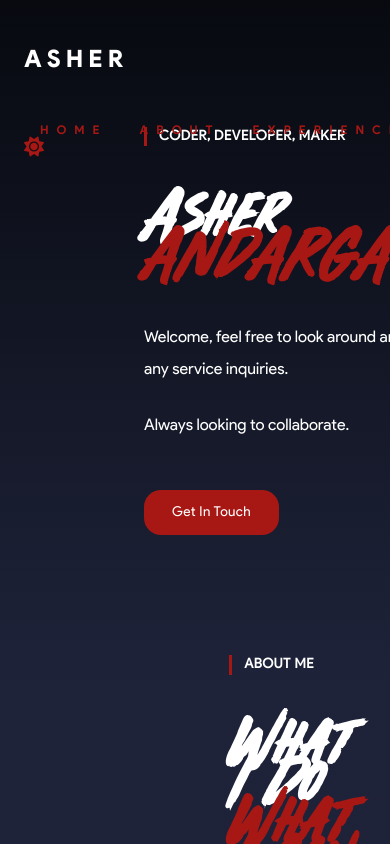
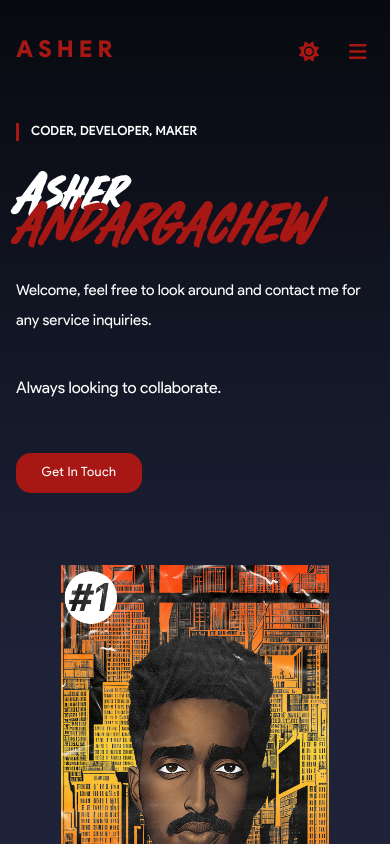
Before and after one commit to AsherAnd/asherand.com, a React (Create React App) app: page / in a window 390 px wide. Shown: the top 844 px of the page. Built offline with nearby package versions, Linux system fonts and the light colour scheme.

Commit message:
added breakpoints points to some sections (nav, home, about and project title) and added hamburger menu

```diff
--- a/src/App.js
+++ b/src/App.js
@@ -7,6 +7,7 @@ function App() {
 
   return (
     <div className="App">
+      <div className="overlay"></div>
       <Header theme={theme} changeTheme={changeTheme} />
       <Main theme={theme} />
     </div>
--- /dev/null
+++ b/src/actions/MenuToggle.js
@@ -0,0 +1,28 @@
+import { useEffect, useState } from "react";
+
+function MenuToggle() {
+  //button state
+  const [state, setState] = useState("closed");
+
+  useEffect(() => {
+    if (state === "open") {
+      document.querySelector("body").classList.add("open");
+      document.querySelector("body").classList.remove("closed");
+    } else {
+      document.querySelector("body").classList.add("closed");
+      document.querySelector("body").classList.remove("open");
+    }
+  }, [state]);
+
+  const toggleMenu = () => {
+    if (state === "closed") {
+      setState("open");
+    } else if (state === "open") {
+      setState("closed");
+    }
+  };
+
+  return { state, toggleMenu };
+}
+
+export default MenuToggle;
--- a/src/actions/Theme.js
+++ b/src/actions/Theme.js
@@ -8,9 +8,11 @@ function Theme() {
 
   useEffect(() => {
     if (theme === "light") {
-      document.querySelector("body").classList = "light";
+      document.querySelector("body").classList.add("light");
+      document.querySelector("body").classList.remove("dark");
     } else {
-      document.querySelector("body").classList = "dark";
+      document.querySelector("body").classList.add("dark");
+      document.querySelector("body").classList.remove("light");
     }
   }, [theme]);
 
--- /dev/null
+++ b/src/components/Hamburger.js
@@ -0,0 +1,9 @@
+function Hamburger(props) {
+  return (
+    <div className="hamburger">
+      <i className={"fa-solid fa-bars fa-lg"} onClick={props.toggle}></i>
+    </div>
+  );
+}
+
+export default Hamburger;
--- a/src/components/Header.js
+++ b/src/components/Header.js
@@ -1,9 +1,14 @@
 import { useState } from "react";
 import ThemeButton from "./ThemeButton";
+import Hamburger from "./Hamburger";
+import MenuToggle from "../actions/MenuToggle";
 
 function Header(props) {
   // Sticky Navbar
   const [fixed, setScroll] = useState(true);
+
+  // hamburger menu
+  const { _, toggleMenu } = MenuToggle();
 
   window.addEventListener("scroll", () => {
     if (window.pageYOffset > 0) {
@@ -44,7 +49,10 @@ function Header(props) {
             </a>
           </li>
         </ul>
-        <ThemeButton theme={props.theme} changeTheme={props.changeTheme} />
+        <div className="side-buttons">
+          <ThemeButton theme={props.theme} changeTheme={props.changeTheme} />
+          <Hamburger toggle={toggleMenu} />
+        </div>
       </nav>
     </header>
   );
--- a/src/containers/About.js
+++ b/src/containers/About.js
@@ -6,7 +6,10 @@ function About() {
     <section className="about" id="about">
       <div className="container">
         <div className="about-image">
-          <img src={Image} alt="prometheus" />
+          <figure>
+            <img src={Image} alt="prometheus" />
+            <figcaption>(The Coming of Prometheus by Me)</figcaption>
+          </figure>
         </div>
         <div className="about-info">
           <SubHeading text="About Me" />
--- a/src/styles/style.css
+++ b/src/styles/style.css
@@ -40,6 +40,10 @@ body {
   overflow-x: hidden;
   color: var(--secondary-text-color);
   font-family: "Product Sans";
+}
+
+figure {
+  text-align: center;
 }
 
 .highlight {
@@ -136,11 +140,11 @@ header.scrolled .name {
   font-family: "Product Sans Black";
   letter-spacing: 5px;
   transition: 0.3s;
+  color: var(--text-color);
 }
 
 nav.container {
   display: flex;
-  flex-wrap: wrap;
   align-items: baseline;
 }
 
@@ -436,7 +440,7 @@ nav.container {
 }
 
 .projects {
-  padding: 0px 120px 10px 120px;
+  padding: 120px;
   width: 100%;
   overflow: hidden;
 }
@@ -556,6 +560,15 @@ nav.container {
   margin: 0 auto;
 }
 
+.hamburger {
+  display: none;
+  padding: 1rem 0;
+  height: 12px;
+  width: 25px;
+  box-sizing: content-box;
+  cursor: pointer;
+}
+
 .heading {
   font-size: 4.5rem;
   line-height: 0.5;
@@ -615,3 +628,227 @@ body.dark {
     margin-top: 800px;
   }
 }
+
+/* 1000px screens */
+@media (max-width: 1000px) {
+  .btn {
+    padding: 0.8rem 1.6rem;
+    font-size: 0.8rem;
+    border-radius: 15px;
+    min-width: 100px;
+  }
+
+  .btn.secondary-btn {
+    font-size: 0.85rem;
+  }
+
+  .filter-btn {
+    font-size: 0.7rem;
+  }
+
+  .heading {
+    font-size: 3.5rem;
+  }
+
+  header .name {
+    height: 100px;
+    line-height: 100px;
+  }
+
+  .name {
+    font-size: 1.45rem;
+  }
+
+  .nav-link {
+    font-size: 0.7rem;
+  }
+
+  .showcase-area {
+    padding: 100px 0;
+  }
+
+  .showcase-area .container {
+    grid-template-columns: 1fr 0.5fr;
+  }
+
+  .sub-heading {
+    font-size: 0.75rem;
+  }
+
+  .text {
+    font-size: 0.94rem;
+    margin: 0.1rem 0;
+  }
+}
+
+/* 768 screen */
+@media (max-width: 768px) {
+  .about .container {
+    grid-template-columns: 1fr;
+    justify-items: center;
+    row-gap: 2rem;
+  }
+
+  .about-info {
+    grid-row: 1;
+  }
+
+  body.open header {
+    max-height: 505px;
+    background: linear-gradient(
+      135deg,
+      rgba(255, 255, 255, 0.1),
+      rgba(255, 255, 255, 0)
+    );
+    background-color: var(--gradient-stop);
+    backdrop-filter: blur(10px);
+    -webkit-backdrop-filter: blur(10px);
+  }
+
+  body.open .overlay {
+    opacity: 1;
+    pointer-events: auto;
+  }
+
+  body.open .pages {
+    opacity: 1;
+  }
+
+  body.open .pages::after {
+    opacity: 0.7;
+    width: 100%;
+  }
+
+  .experience,
+  .projects,
+  .contact {
+    padding: 80px 0px;
+  }
+
+  .hamburger {
+    display: block;
+  }
+
+  header {
+    height: 505px;
+    max-height: 100px;
+    overflow: hidden;
+  }
+
+  header.scrolled {
+    height: 485px;
+    max-height: 80px;
+  }
+
+  header nav {
+    justify-content: space-between;
+  }
+
+  .heading br {
+    content: "";
+  }
+
+  .heading br:after {
+    content: " ";
+  }
+
+  nav.container {
+    flex-wrap: wrap;
+  }
+
+  .nav-link {
+    margin: 1.5rem 0;
+  }
+
+  .overlay {
+    width: 100vw;
+    height: 100vh;
+    top: 0;
+    left: 0;
+    position: fixed;
+    background-color: rgba(0, 0, 0, 0.7);
+    z-index: 10;
+    opacity: 0;
+    transition: 0.3s;
+    pointer-events: none;
+  }
+
+  .pages {
+    position: relative;
+    order: 3;
+    flex-basis: 100%;
+    flex-direction: column;
+    align-items: center;
+    justify-content: center;
+    padding: 0.5rem 0 2rem;
+    transition: 0.3s;
+    opacity: 0.3s;
+  }
+
+  .pages::after {
+    content: "";
+    position: absolute;
+    width: 0%;
+    height: 0.5px;
+    background-color: var(--text-color);
+    opacity: 0;
+    top: -0.5rem;
+    left: 50%;
+    transform: translate(-50%, -50%);
+    transition: 0.3s;
+  }
+
+  .projects-title {
+    padding-bottom: 0;
+  }
+
+  .side-buttons {
+    display: flex;
+    align-items: baseline;
+    justify-content: space-evenly;
+  }
+
+  .side-buttons .toggle-btn-container {
+    width: 50px;
+  }
+
+  .showcase-area .container {
+    grid-template-columns: 1fr;
+    justify-items: center;
+    row-gap: 4rem;
+  }
+
+  .showcase-image {
+    max-width: 75%;
+  }
+
+  .showcase-info {
+    width: 100%;
+    margin-top: 1rem;
+  }
+
+  .text {
+    margin: 1rem 0 1.54rem;
+  }
+}
+
+/* 500px screens */
+@media (max-width: 500px) {
+  .container {
+    padding: 0 1rem;
+  }
+
+  .filter-btns {
+    margin-top: 1rem;
+  }
+
+  .projects-header {
+    flex-direction: column-reverse;
+    justify-content: center;
+    align-items: center;
+  }
+
+  .showcase-area .container {
+    row-gap: 4.5rem;
+  }
+}
```
